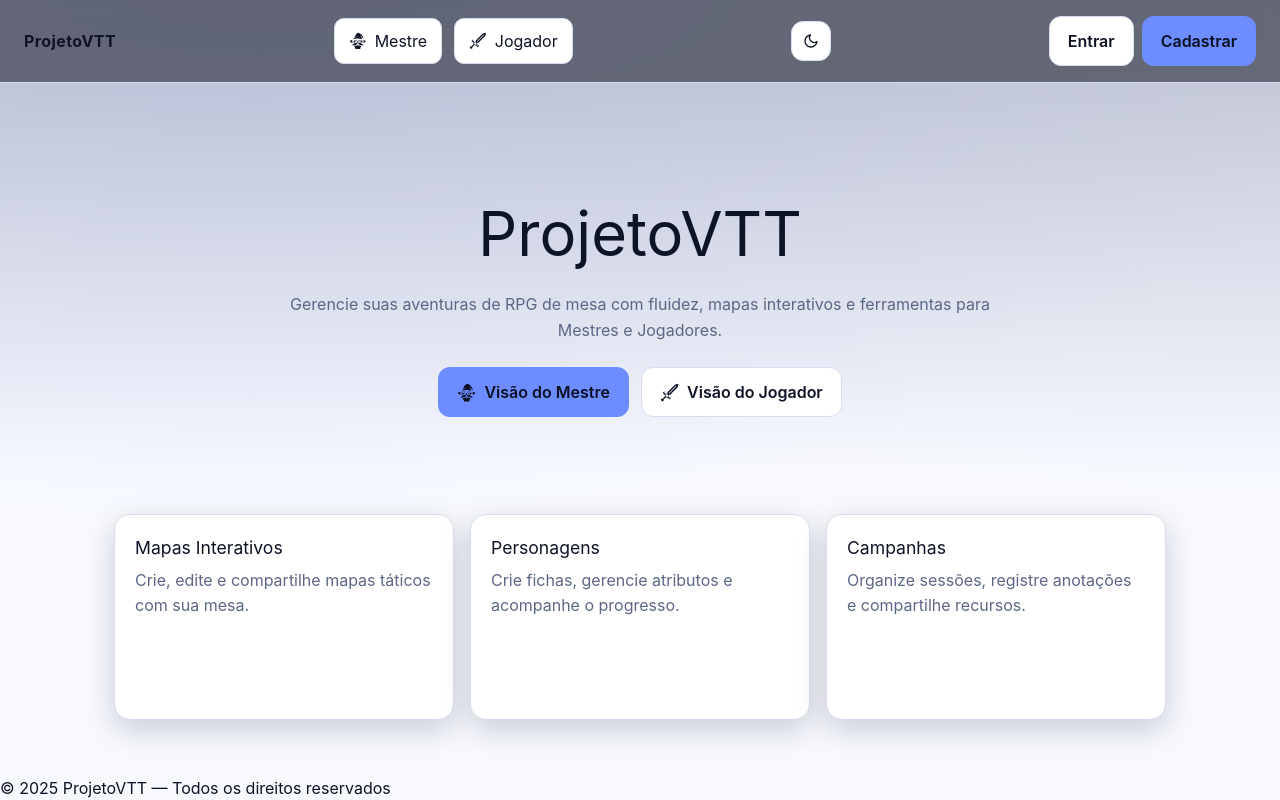
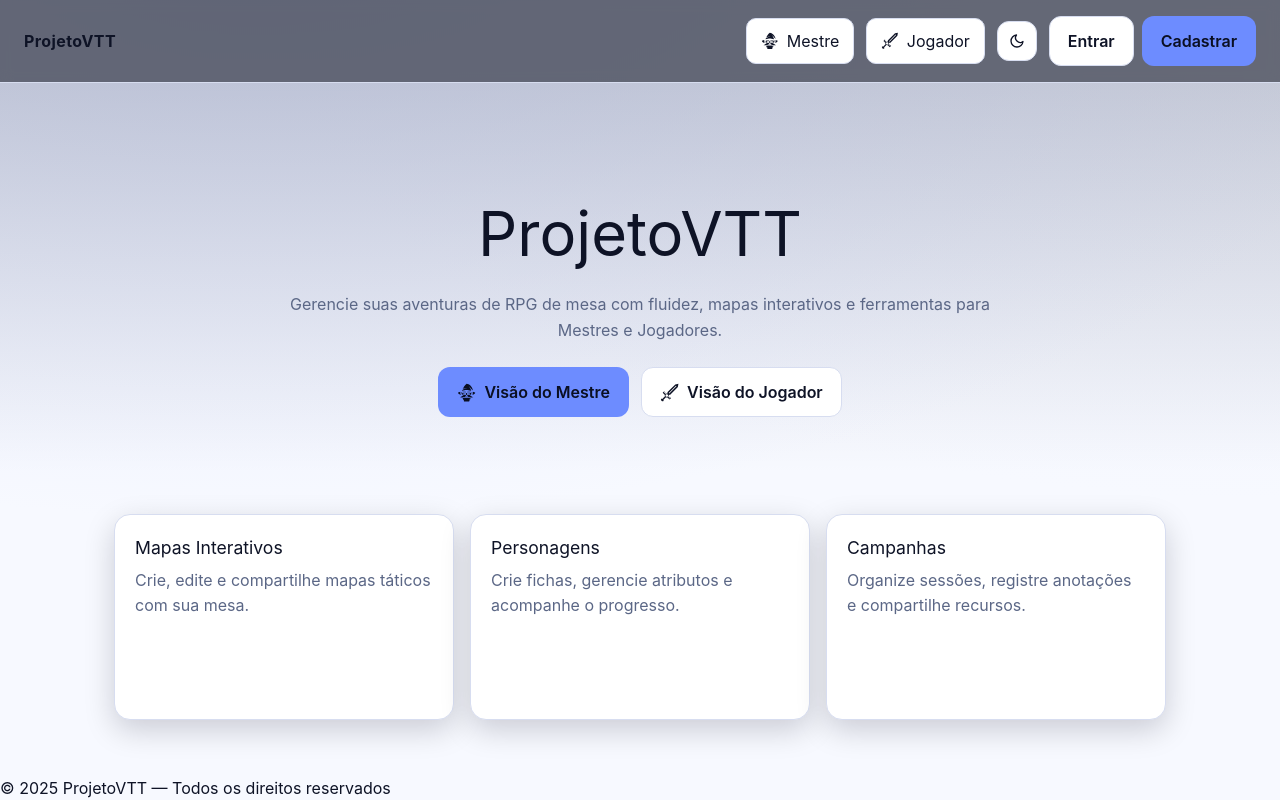
Before and after one commit to JoaoPMA23/ProjetoVTT, a React (Create React App) app in the folder frontend/: page / in a window 1280 px wide. Built offline with nearby package versions, Linux system fonts and the light colour scheme; no server answers.

Commit message:
Compacta header: agrupa navegação, tema e auth

```diff
--- a/frontend/src/App.css
+++ b/frontend/src/App.css
@@ -46,6 +46,8 @@ a { color: inherit; text-decoration: none; }
   padding: 16px 24px; border-bottom: 1px solid var(--border);
   background: rgba(10, 14, 28, 0.6); backdrop-filter: blur(6px); position: sticky; top: 0; z-index: 20;
 }
+.header-cluster { display: flex; align-items: center; gap: 12px; }
+@media (max-width: 768px) { .header-cluster { gap: 10px; } }
 .brand { font-weight: 700; letter-spacing: 0.4px; }
 
 /* Nav links as buttons */
--- a/frontend/src/App.js
+++ b/frontend/src/App.js
@@ -79,6 +79,7 @@ function App() {
       <div className="layout">
         <header className="site-header">
           <Link to="/" className="brand">ProjetoVTT</Link>
+          <div className="header-cluster">
             <nav className="nav" aria-label="Navegação principal">
               <Link to="/mestre" className="nav-link" aria-label="Ir para visão do Mestre">
                 <GiWizardFace className="icon" />
@@ -113,6 +114,7 @@ function App() {
               </button>
             </div>
             <HeaderAuth />
+          </div>
         </header>
 
         {menuOpen && (
```
Also changed, not shown: 1 other file (tests, documents, lock files or other folders). Lines whose indentation alone changed are shown as unchanged.
